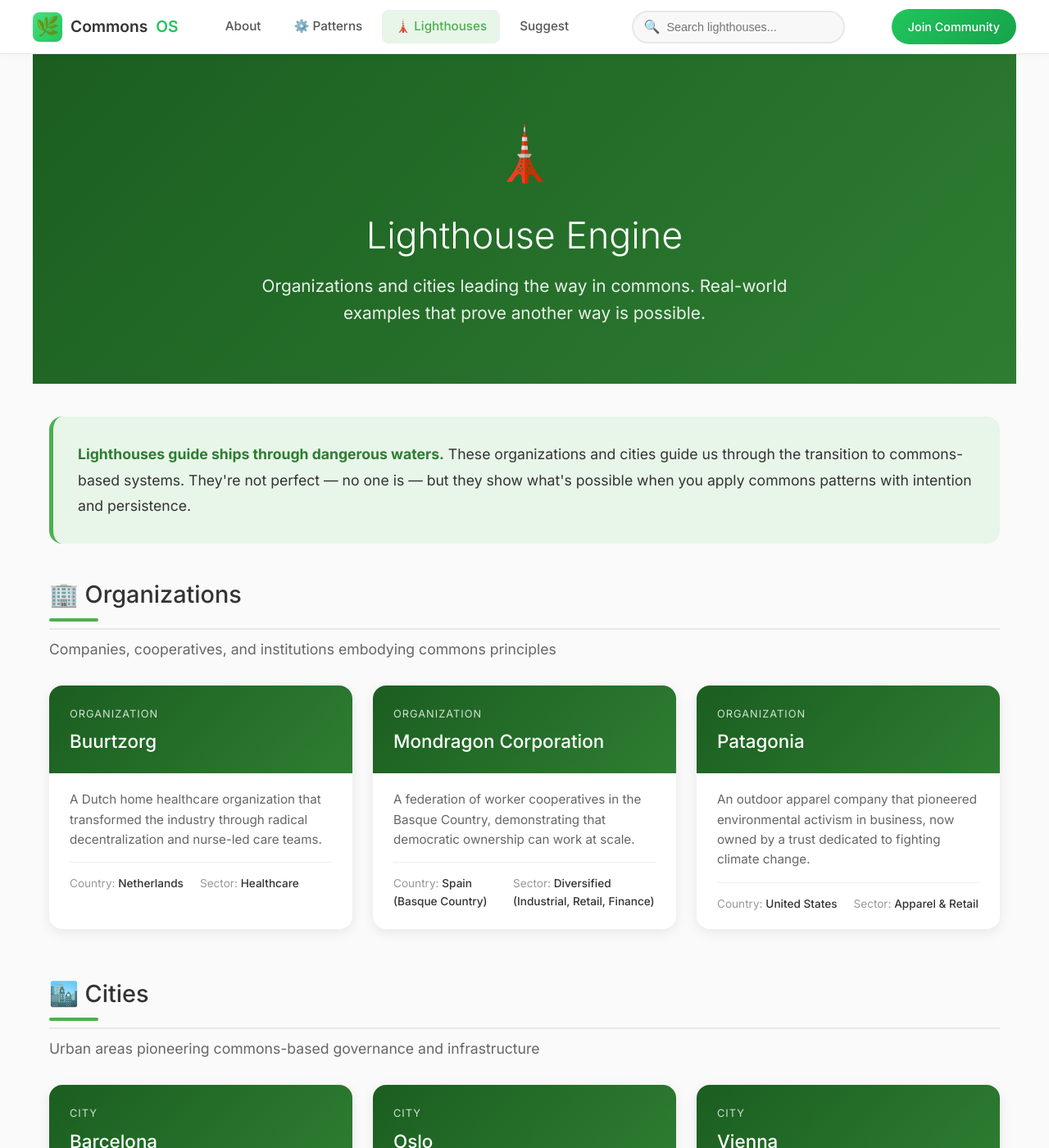
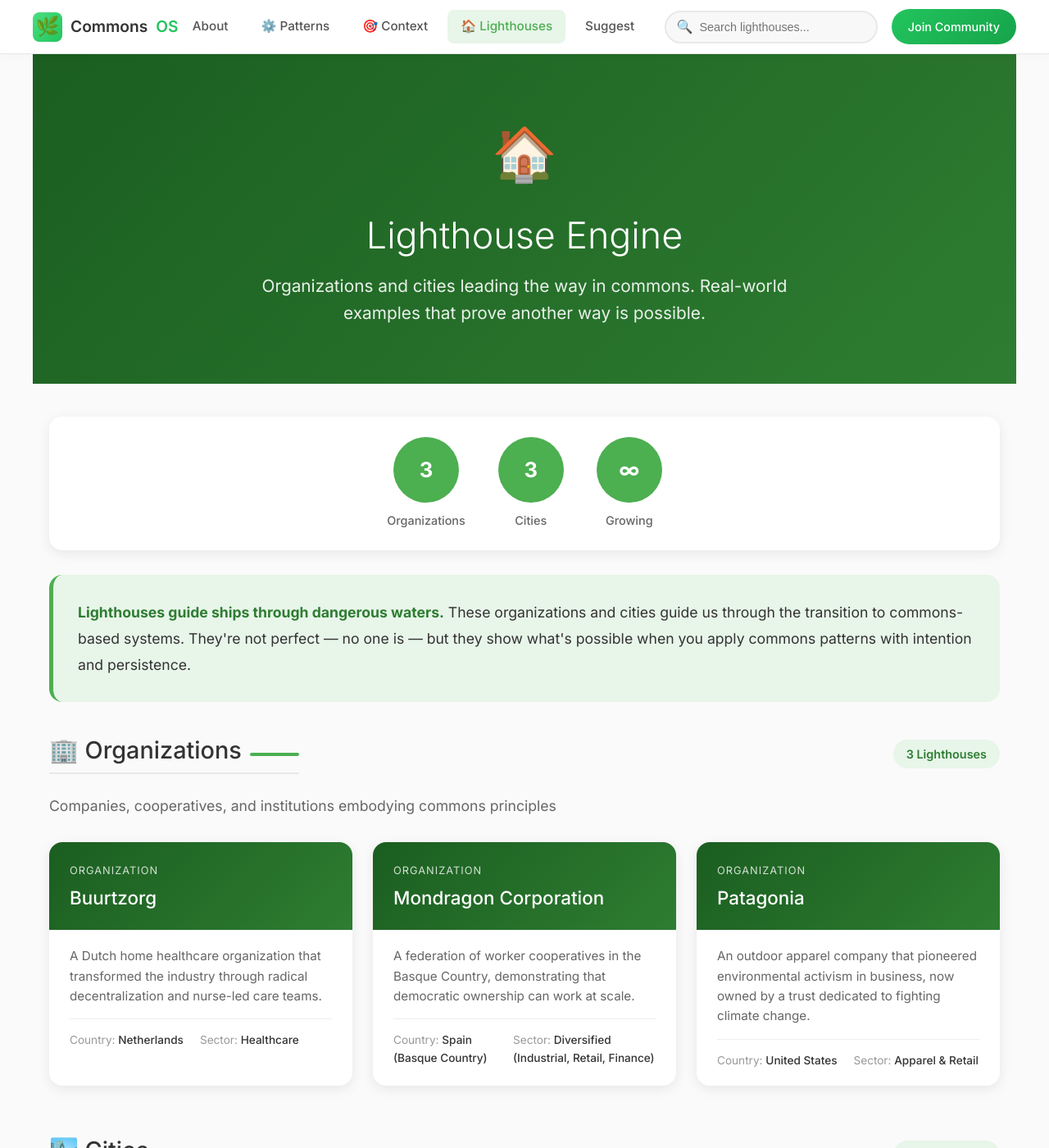
Before and after one commit to Commons-OS/lighthouses, a Jekyll site: the page built from index.html, in a window 1280 px wide and 1400 px high. Shown: the whole window at 82% size. Built offline with Jekyll 4.4.1, drawn with Linux system fonts in a browser that asks for light colours; comment, search, counter and statistics services are not loaded; some of the changed text lies outside the part shown.

Commit message:
Update: icon, counters, nav with Context, footer, pattern tags

```diff
--- a/_layouts/default.html
+++ b/_layouts/default.html
@@ -313,7 +313,8 @@
       <div class="nav-links">
         <a href="/about/" class="nav-link">About</a>
         <a href="/patterns/" class="nav-link patterns">⚙️ Patterns</a>
-        <a href="/lighthouses/" class="nav-link lighthouses active">🗼 Lighthouses</a>
+        <a href="/context/" class="nav-link contexts">🎯 Context</a>
+        <a href="/lighthouses/" class="nav-link lighthouses active">🏠 Lighthouses</a>
         <a href="/patterns/suggest/" class="nav-link">Suggest</a>
       </div>
 
--- a/_layouts/lighthouse.html
+++ b/_layouts/lighthouse.html
@@ -156,7 +156,7 @@
 </style>
 
 <div class="lighthouse-hero">
-  <div class="category-badge">🗼 {{ page.category | default: "Lighthouse" }}</div>
+  <div class="category-badge">🏠 {{ page.category | default: "Lighthouse" }}</div>
   <h1>{{ page.title }}</h1>
   {% if page.tagline %}
   <p class="tagline">{{ page.tagline }}</p>
@@ -206,7 +206,7 @@
     <h3>⚙️ Commons Patterns Used</h3>
     <div class="pattern-tags">
       {% for pattern in page.patterns_used %}
-      <a href="/patterns/domain/{{ pattern | slugify }}/" class="pattern-tag">{{ pattern }}</a>
+      <span class="pattern-tag">{{ pattern }}</span>
       {% endfor %}
     </div>
   </div>
--- a/index.html
+++ b/index.html
@@ -39,18 +39,67 @@
     line-height: 1.6;
   }
 
+  /* Stats Bar */
+  .stats-bar {
+    display: flex;
+    justify-content: center;
+    gap: 40px;
+    flex-wrap: wrap;
+    padding: 25px 20px;
+    margin: 30px 0;
+    background: white;
+    border-radius: 16px;
+    box-shadow: 0 4px 15px rgba(0,0,0,0.08);
+  }
+
+  .stat {
+    text-align: center;
+  }
+
+  .stat .circle {
+    width: 80px;
+    height: 80px;
+    border-radius: 50%;
+    display: flex;
+    align-items: center;
+    justify-content: center;
+    margin: 0 auto 10px;
+    font-size: 1.6em;
+    font-weight: 700;
+    color: white;
+    background: var(--lighthouse-green);
+  }
+
+  .stat .label {
+    color: var(--text-muted);
+    font-size: 0.9em;
+    font-weight: 500;
+  }
+
   .section {
     margin-bottom: 60px;
   }
 
-  .section h2 {
+  .section-header {
+    display: flex;
+    justify-content: space-between;
+    align-items: center;
+    margin-bottom: 25px;
+    flex-wrap: wrap;
+    gap: 15px;
+  }
+
+  .section-header h2 {
     font-size: 1.8em;
     color: var(--text-dark);
-    margin-bottom: 10px;
+    margin: 0;
     font-weight: 500;
+    display: flex;
+    align-items: center;
+    gap: 10px;
   }
 
-  .section h2::after {
+  .section-header h2::after {
     content: '';
     display: block;
     width: 60px;
@@ -58,6 +107,15 @@
     background: var(--lighthouse-green);
     margin-top: 10px;
     border-radius: 2px;
+  }
+
+  .section-header .count-badge {
+    background: var(--lighthouse-light);
+    color: var(--lighthouse-dark);
+    padding: 6px 16px;
+    border-radius: 20px;
+    font-size: 0.9em;
+    font-weight: 600;
   }
 
   .section .subtitle {
@@ -191,12 +249,46 @@
     background: var(--lighthouse-dark);
     transform: translateY(-2px);
   }
+
+  /* Footer */
+  .home-footer {
+    text-align: center;
+    padding: 40px 20px;
+    color: var(--text-muted);
+    border-top: 1px solid #eee;
+    margin-top: 50px;
+  }
+
+  .home-footer a {
+    color: var(--lighthouse-green);
+    text-decoration: none;
+  }
+
+  .home-footer a:hover {
+    text-decoration: underline;
+  }
 </style>
 
 <div class="hero">
-  <div class="icon">🗼</div>
+  <div class="icon">🏠</div>
   <h1>Lighthouse Engine</h1>
   <p class="tagline">Organizations and cities leading the way in commons. Real-world examples that prove another way is possible.</p>
+</div>
+
+<!-- Stats Bar -->
+<div class="stats-bar">
+  <div class="stat">
+    <div class="circle">{{ site.organizations | size }}</div>
+    <div class="label">Organizations</div>
+  </div>
+  <div class="stat">
+    <div class="circle">{{ site.cities | size }}</div>
+    <div class="label">Cities</div>
+  </div>
+  <div class="stat">
+    <div class="circle">∞</div>
+    <div class="label">Growing</div>
+  </div>
 </div>
 
 <div class="intro-box">
@@ -206,7 +298,10 @@
 </div>
 
 <div class="section">
-  <h2>🏢 Organizations</h2>
+  <div class="section-header">
+    <h2>🏢 Organizations</h2>
+    <span class="count-badge">{{ site.organizations | size }} Lighthouses</span>
+  </div>
   <p class="subtitle">Companies, cooperatives, and institutions embodying commons principles</p>
 
   <div class="lighthouse-grid">
@@ -239,7 +334,10 @@
 </div>
 
 <div class="section">
-  <h2>🏙️ Cities</h2>
+  <div class="section-header">
+    <h2>🏙️ Cities</h2>
+    <span class="count-badge">{{ site.cities | size }} Lighthouses</span>
+  </div>
   <p class="subtitle">Urban areas pioneering commons-based governance and infrastructure</p>
 
   <div class="lighthouse-grid">
@@ -274,5 +372,14 @@
 <div class="cta-section">
   <h3>Know a Lighthouse?</h3>
   <p>Help us document organizations and cities that embody commons patterns.</p>
-  <a href="https://github.com/Commons-OS/lighthouses/issues/new" target="_blank">Suggest a Lighthouse</a>
+  <a href="https://github.com/Commons-OS/lighthouses/issues/new?template=suggest-lighthouse.md&title=[Lighthouse Suggestion]" target="_blank">Suggest a Lighthouse</a>
 </div>
+
+<!-- Footer -->
+<div class="home-footer">
+  <p>
+    Commons OS is licensed under <a href="https://creativecommons.org/licenses/by-sa/4.0/" target="_blank">CC-BY-SA-4.0</a><br>
+    Distributed by <a href="https://cloudsters.net" target="_blank">cloudsters</a> ·
+    <a href="https://github.com/Commons-OS" target="_blank">GitHub</a>
+  </p>
+</div>
```
Also changed, not shown: other parts of _layouts/default.html (+1 -1 lines).
